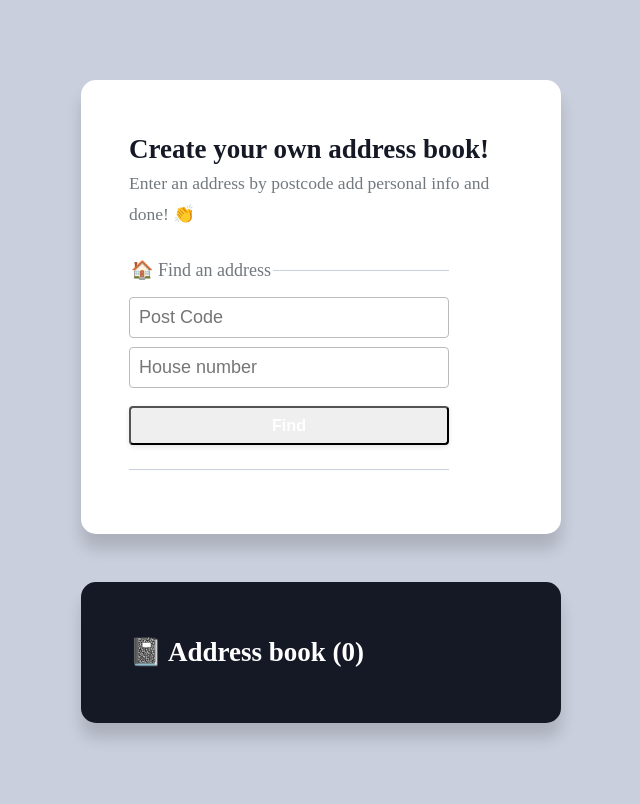
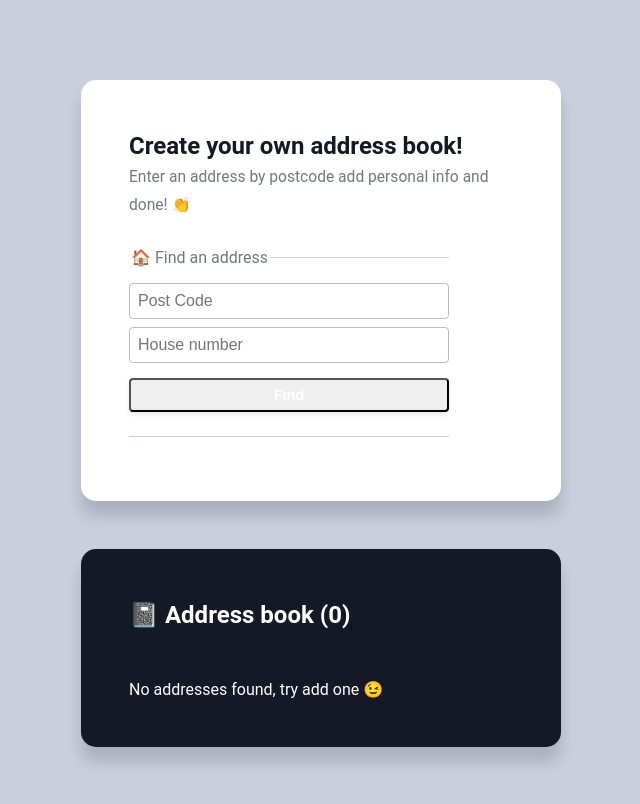
Before and after one commit to Felix-GV/Code-challenge-Bilue, a Next.js app in the folder coding-challenge-react-addressbook-master/: page / in a window 1280 px wide. Shown: the top 804 px of the page, without its empty margins (319-959 px from the left). Built offline with nearby package versions, Linux system fonts and the light colour scheme.

Commit message:
second commit 2 parts done

```diff
--- a/coding-challenge-react-addressbook-master/src/ui/components/Button/Button.module.css
+++ b/coding-challenge-react-addressbook-master/src/ui/components/Button/Button.module.css
@@ -12,6 +12,14 @@
   width: 100%;
 }
 
+.button.primary {
+  background-color: var(--color-brand);
+}
+
+.button.secondary {
+  background-color: var(--color-accent);
+}
+
 .button:hover {
   transform: scale(1.05);
 }
@@ -20,6 +28,7 @@
   transform: scale(0.95);
 }
 
+
 /** TODO: Create separate styles for .primary and .secondary variants of this button:
 * - Must use the CSS variables declared in App.css
 */
--- a/coding-challenge-react-addressbook-master/styles/globals.css
+++ b/coding-challenge-react-addressbook-master/styles/globals.css
@@ -1,10 +1,18 @@
+/* TODO: Add the 'Roboto' font from Google fonts and add it as a global CSS var called `--font-primary` */
+/* TODO: Make application responsive. It is already for the most part, but it is not optimal for smaller screens.
+* - Making the application responsive using the Mobile First principle.
+*/
+
 body {
   margin: 0;
-  font-family: -apple-system, BlinkMacSystemFont, 'Segoe UI', 'Roboto', 'Oxygen',
-    'Ubuntu', 'Cantarell', 'Fira Sans', 'Droid Sans', 'Helvetica Neue',
-    sans-serif;
+  font-family: var(--font-primary), -apple-system, BlinkMacSystemFont, 'Segoe UI', 'Roboto', 'Oxygen',
+  'Ubuntu', 'Cantarell', 'Fira Sans', 'Droid Sans', 'Helvetica Neue',
+  sans-serif;
   -webkit-font-smoothing: antialiased;
   -moz-osx-font-smoothing: grayscale;
+  accent-color: var(--color-brand);
+  font-size: 1em;
+  background: var(--color-accent);
 }
 
 code {
@@ -12,12 +20,8 @@
     monospace;
 }
 
-/* TODO: Add the 'Roboto' font from Google fonts and add it as a global CSS var called `--font-primary` */
-/* TODO: Make application responsive. It is already for the most part, but it is not optimal for smaller screens.
-* - Making the application responsive using the Mobile First principle.
-*/
-
 :root {
+  --font-primary: 'Roboto', sans-serif;
   --border-radius-default: 4px;
   --border-radius-xl: 15px;
   --color-accent: #cacfdd;
@@ -28,26 +32,21 @@
   --color-text-light: #72787d;
   --width-input: 20rem;
   --width-content: 30rem;
+  --padding-main: 2rem;
+  --font-size-small: 0.65em;
 }
 
 * {
   box-sizing: border-box;
 }
 
-body {
-  accent-color: var(--color-brand);
-  font-size: 18px;
-  font-family: var(--font-primary);
-  background: var(--color-accent);
-}
-
 main {
-  padding: 2rem;
+  padding: var(--padding-main);
 }
 
 small {
   font-weight: normal;
-  font-size: 0.65em;
+  font-size: var(--font-size-small);
   color: var(--color-text-light);
 }
 
@@ -55,7 +54,7 @@
   border: none;
   border-bottom: 1px solid var(--color-accent);
   border-top: 1px solid var(--color-accent);
-  margin: 2rem 0;
+  margin: var(--padding-main) 0;
   max-width: var(--width-input);
   padding: 1rem 0;
   width: 100%;
@@ -64,3 +63,13 @@
 legend {
   color: var(--color-text-light);
 }
+
+/* Adds a media query for smaller screen devices and decreases the font size */
+@media only screen and (max-width: 768px) {
+   body {
+    font-size: 0.8em;
+  }
+  main {
+    padding: var(--padding-main) 1rem;
+  }
+}
```
